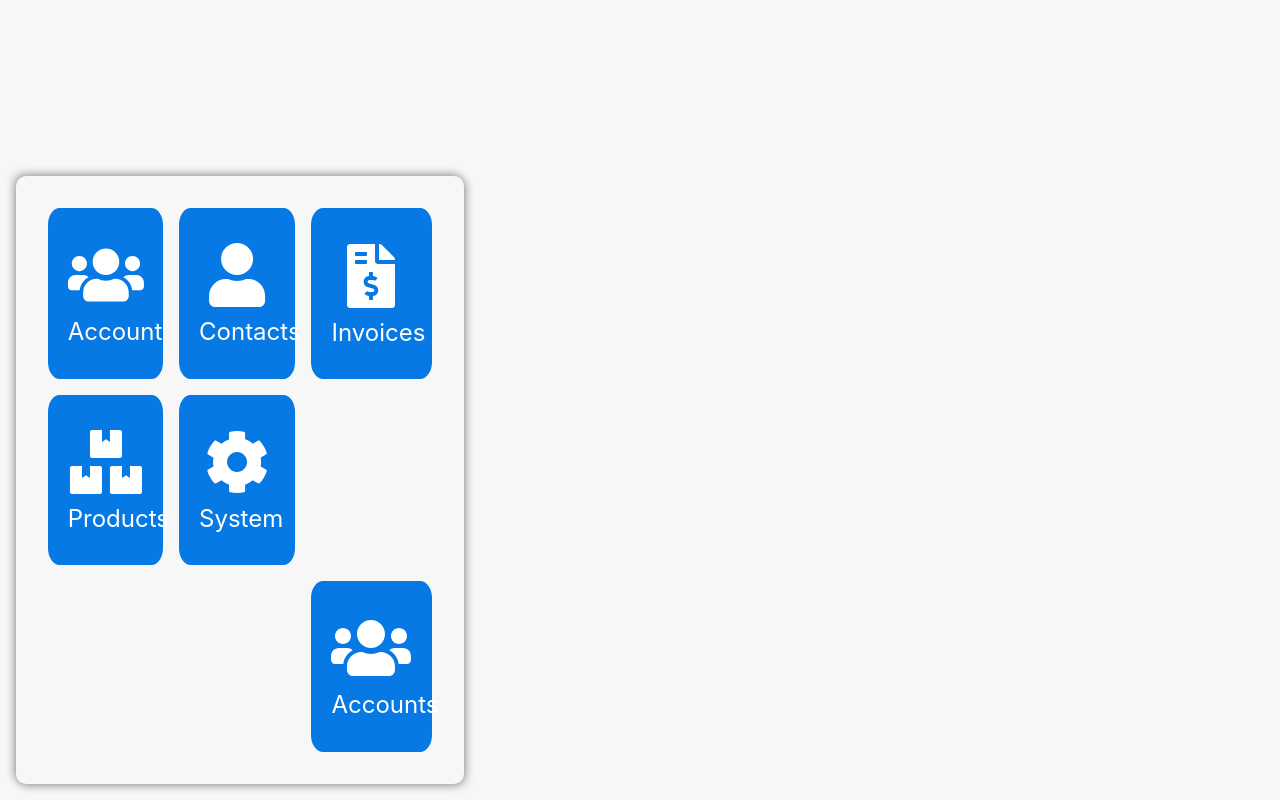
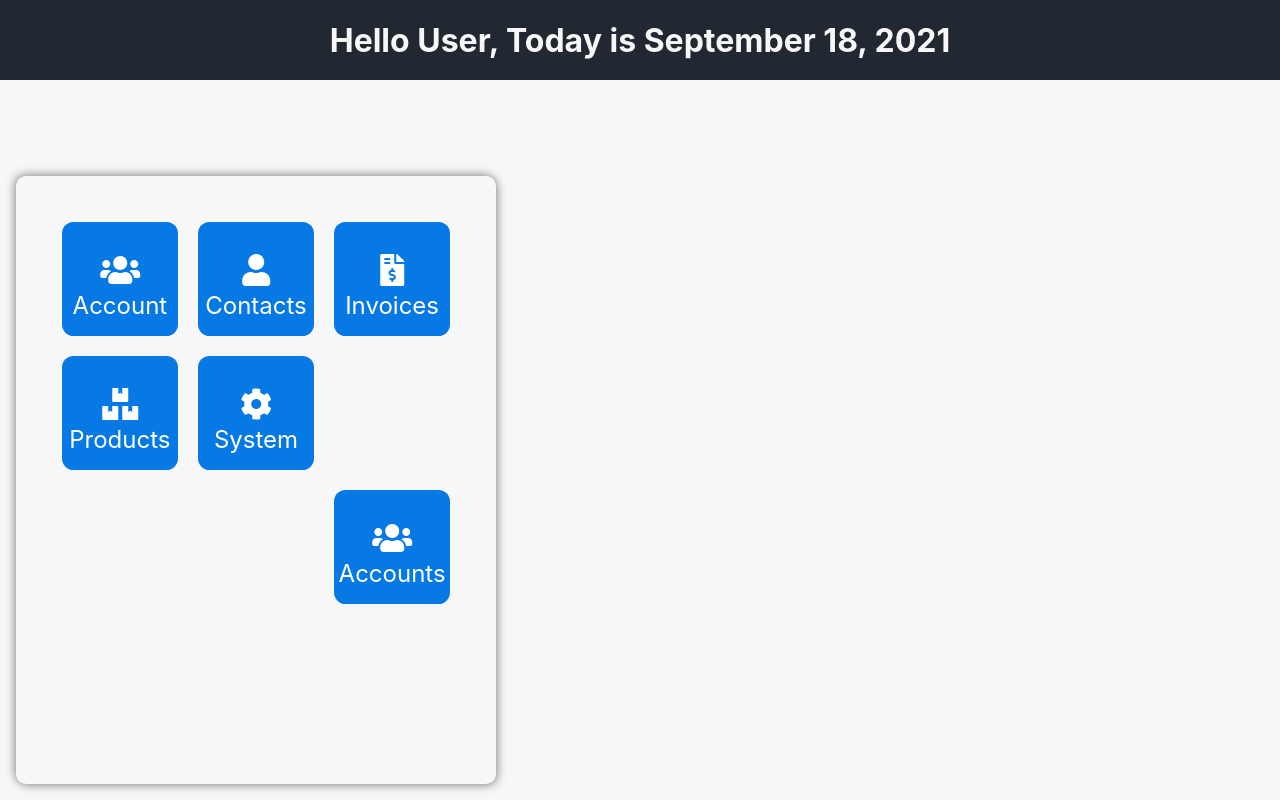
Before and after one commit to andy805/startingPointCRM, a React (Create React App) app in the folder client/: page / in a window 1280 px wide. Built offline with nearby package versions, Linux system fonts and the light colour scheme.

Commit message:
add header, style dashboard buttons

```diff
--- a/client/src/components/ButtonWithIcon.module.css
+++ b/client/src/components/ButtonWithIcon.module.css
@@ -6,8 +6,8 @@
 
 .label-block {
 
-    display: block;
-    padding-top: 10px;
+    display: inline-block;
+    padding-top: 5px;
     text-align: center;
     font-size: 1.5em;
 }
@@ -17,24 +17,24 @@
     /*width: 80%;
     height: 80%;*/
     border-radius: 10%;
-    padding: 15% 15%;
-    margin: 8px;
+    padding: 5% 0%;
+    margin: 10px;
     background-color: #0779E4;
     color: white;
     border-style: none;
-    justify-content: center;
-    align-items: center;
+    text-align: center;
+    /* justify-content: center;
+    align-items: center; */
 
 
 }
 
 .card-grid-cell-center {
-    padding-top: 15px;
-    width: 100% !important; /* used to overwrite front aweseoms width rules */
+    padding-top: 25px;
+    width: 90% !important; /* used to overwrite front aweseoms width rules */
     display: inline-block;
     text-align: center;
-    font-size: 4em;
-    align-content: center;
+    font-size: 2rem;
 
 }
 
--- /dev/null
+++ b/client/src/components/DashboardHeader.js
@@ -0,0 +1,21 @@
+import React from 'react'
+import styles from './DashboardHeader.module.css';
+
+
+const DashboardHeader = (props) => {
+
+    const today = new Date();
+    const options = {year: "numeric" , month: "long", day: "numeric"};
+
+    const classes = props.className ;
+        return (
+        <div className={classes}>
+
+            <h1 className={styles.header}>{props.header + today.toLocaleDateString('en-US', options)}</h1>
+
+        </div>
+    );
+
+}
+
+export default DashboardHeader;
--- /dev/null
+++ b/client/src/components/DashboardHeader.module.css
@@ -0,0 +1,6 @@
+
+
+.header {
+    color: #f7f7f7;
+    text-align: center;
+}
--- a/client/src/pages/Dashboard.js
+++ b/client/src/pages/Dashboard.js
@@ -4,6 +4,7 @@ import styles from './Dashboard.module.css';
 import Card from '../components/UI/Card'
 import { useHistory } from 'react-router-dom';
 import ButtonWithIcon from '../components/ButtonWithIcon.js';
+import DashboardHeader from '../components/DashboardHeader';
 
 
 const Dashboard = (props) => {
@@ -19,6 +20,7 @@ const Dashboard = (props) => {
 
     return (
         <div className={styles.dashboard}>
+            <DashboardHeader className={styles.header} header={"Hello User, Today is "}></DashboardHeader>
 
             <Card className={styles["card-button-area"]}>
                 <ButtonWithIcon className={styles["card-grid-cell-center"] +" "+ styles["card-grid-cell-one-one"]} icon={"users"} history={props.historyLayout} path={"/Accounts"} label={"Account"}/>
--- a/client/src/pages/Dashboard.module.css
+++ b/client/src/pages/Dashboard.module.css
@@ -2,19 +2,25 @@
 
 .dashboard {
     height: 100vh;
-    width: 100vh;
+    width: 100vw;
     display: grid;
-    grid-template-columns: 60% Auto;
+    grid-template-columns: 40% Auto;
     grid-template-rows: 10% 10% Auto;
+}
+
+.header {
+    grid-column: 1 / 3;
+    grid-row: 1 / 2;
+    background-color: #222831;
 }
 
 .card-button-area {
     grid-row-start: 3;
     grid-column-end: 2;
     display: grid;
-    grid-template-rows: auto auto auto;
-    grid-template-columns: auto auto auto;
-    padding: 5%;
+    grid-template-rows: repeat(4, 25%);
+    grid-template-columns: repeat(3, 1fr);
+    padding: 7%;
 }
 
 .card-grid-cell-one-one {
```
